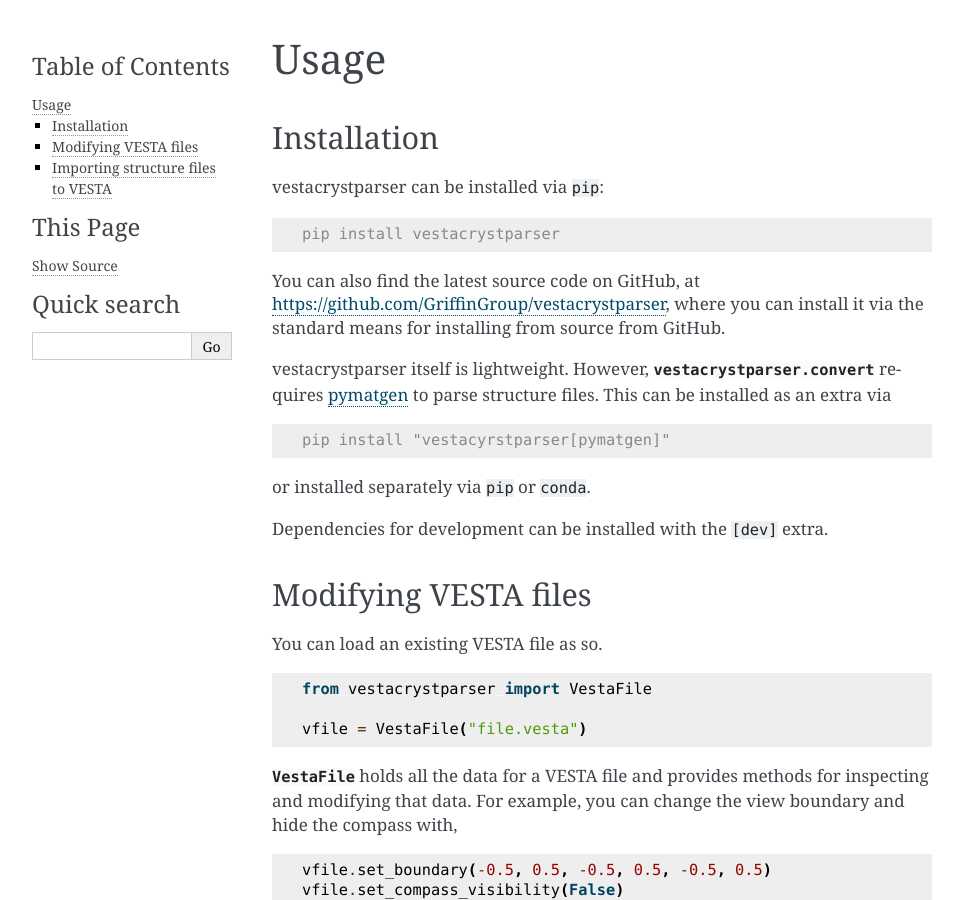
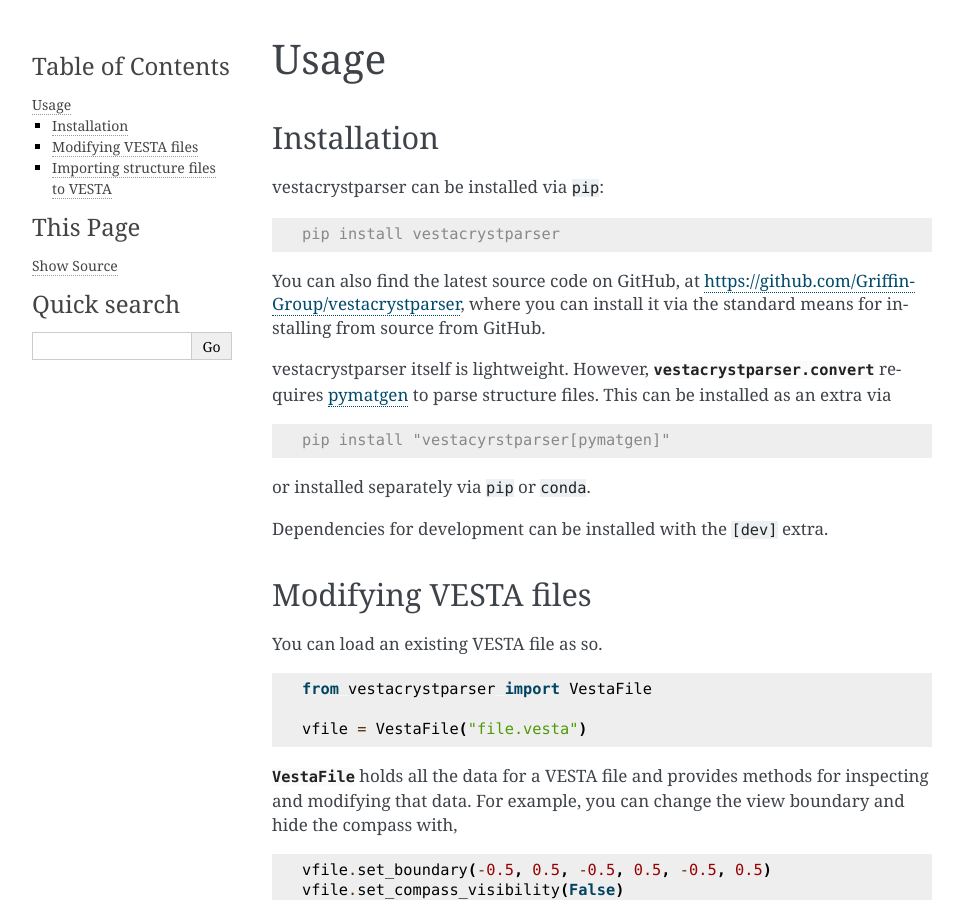
Before and after one commit to Griffin-Group/vestacrystparser, a Sphinx documentation site: the page built from docs/source/usage.rst, in a window 1280 px wide and 900 px high. Shown: the whole window, without its empty margins (148-1111 px from the left). Built offline with Sphinx 7.4.7, drawn with Linux system fonts in a browser that asks for light colours; some of the changed lines change nothing that is shown.

Commit message:
Fix link in docs

```diff
--- a/docs/source/usage.rst
+++ b/docs/source/usage.rst
@@ -13,7 +13,7 @@ vestacrystparser can be installed via ``pip``:
     pip install vestacrystparser
 
 You can also find the latest source code on GitHub, at
-https://github.com/GriffinGroup/vestacrystparser, where you can install it via
+https://github.com/Griffin-Group/vestacrystparser, where you can install it via
 the standard means for installing from source from GitHub.
 
 vestacrystparser itself is lightweight. However, :mod:`vestacrystparser.convert`
```
